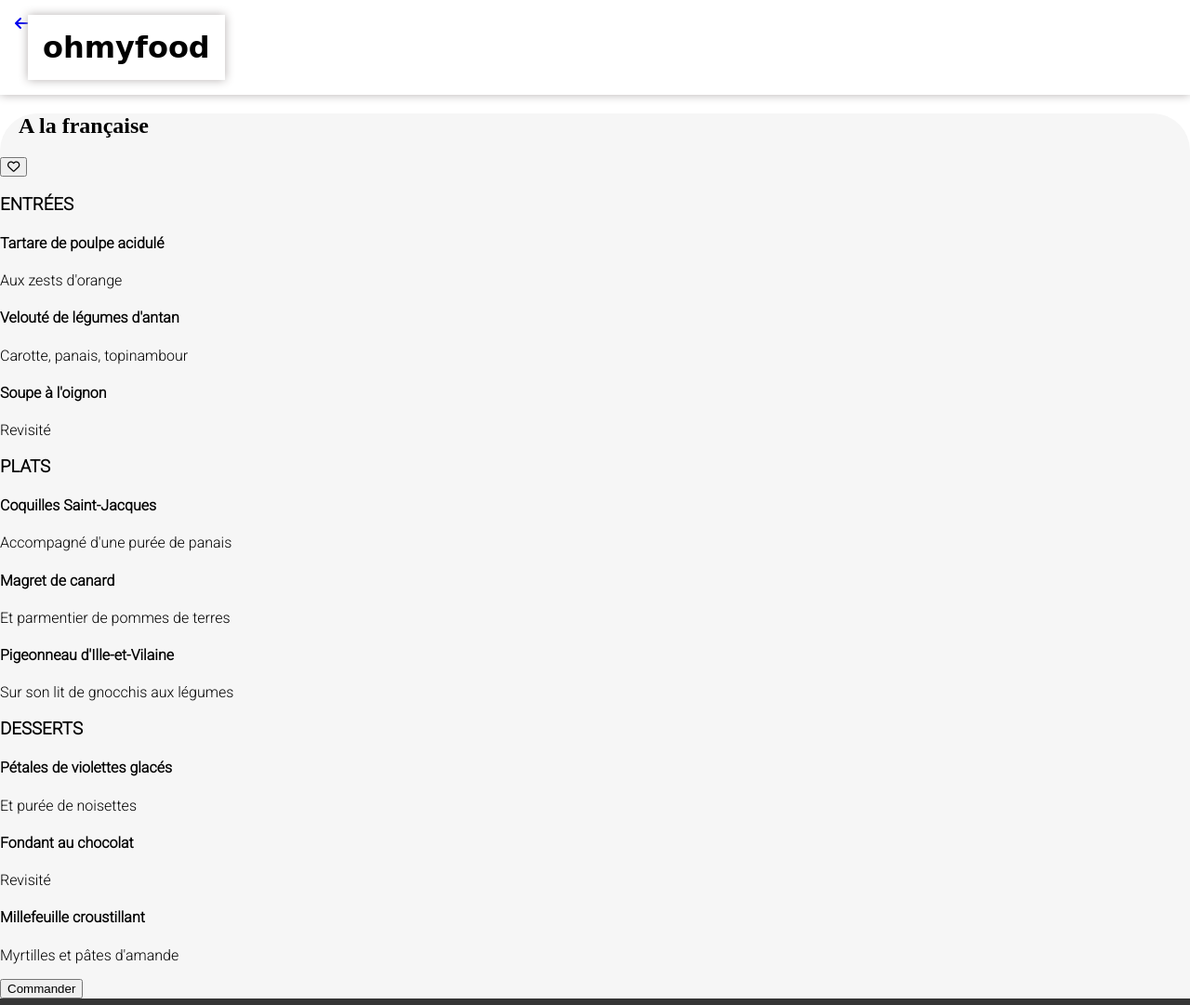
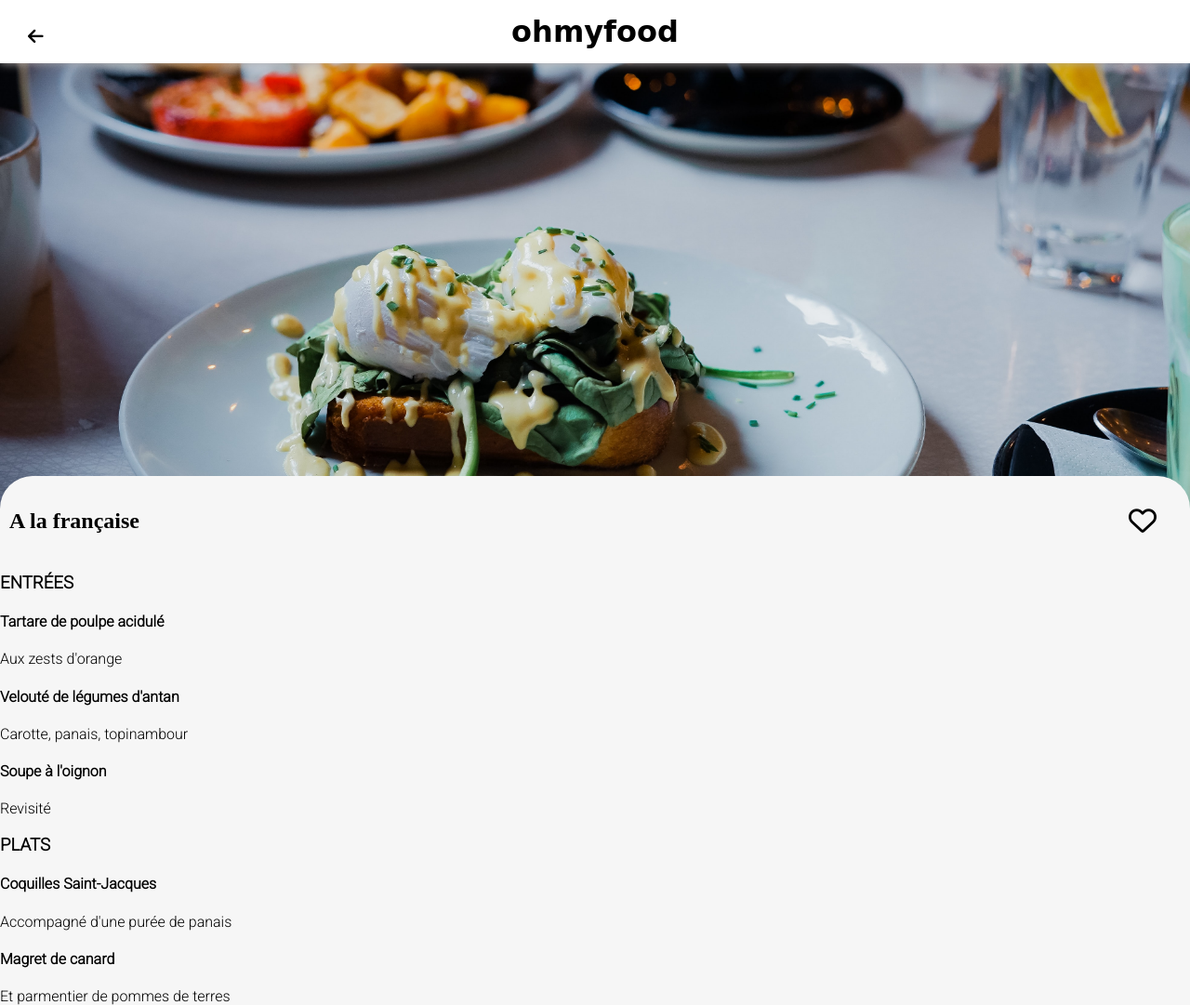
Before and after one commit to CDIYAR/CELIKDIYAR_3_13122021, a plain HTML site: page Menu-A-LaFrançaise.html in a window 1280 px wide. Shown: the top 1081 px of the page at 93% size. Drawn offline with Linux system fonts and the light colour scheme; a web font is replaced by a local one.

Commit message:
version 10 du projet

```diff
--- a/Menu-A-LaFrançaise.html
+++ b/Menu-A-LaFrançaise.html
@@ -17,12 +17,13 @@
 
         <a href="index.html">
 
-            <i class="fas fa-arrow-left"></i> </a>
+            <i class="fas fa-arrow-left  arrow-i"></i> </a>
 
-            <H1 class="mon-logo-principale">ohmyfood</H1>
+            <H1 class="mon-logo-principale-page">ohmyfood</H1>
 
     </header>
 
+<img class="grande-img"src="./images/restaurants/toa-heftiba-DQKerTsQwi0-unsplash.jpg" alt="">
 
     <main class="main-pages">
 
@@ -31,9 +32,9 @@
 
             <h2 class="titre-pages">A la française</h2>
 
-            <button>
+            <div class="div-heart">
                 <i class="far fa-heart"></i>
-            </button>
+            </div>
 
 
         </section>
@@ -199,10 +200,15 @@
 
         </article>
 
-        <div>
 
-            <button>Commander</button>
-        </div>
+
+
+            <a class="button-a" href="#">
+                <button class="button-page">Commander</button>
+            </a>
+
+
+
 
 
     </main>
@@ -211,8 +217,6 @@
 
     <footer class="mon-footer">
 
-
-
         <p id="Titre-footer">ohmyfood</p>
 
         <ul id="ul-footer">
@@ -220,25 +224,25 @@
             <li>
                 <a class="footer-a" href="#">
                     <i class="fas fa-utensils"></i>
-                    <p class="P-footer" >Proposer un restaurant</p>
+                    <p class="P-footer">Proposer un restaurant</p>
                 </a>
             </li>
 
             <li>
                 <a class="footer-a" href="#">
                     <i class="fas fa-hands-helping"></i>
-                    <p class="P-footer" >Devenir partenaire</p>
+                    <p class="P-footer">Devenir partenaire</p>
                 </a>
             </li>
 
             <li>
-                <a href="#">
+                <a class="footer-a" href="#">
                     <p class="P-footer">Mentions légales</p>
                 </a>
             </li>
 
             <li>
-                <a href="#">
+                <a class="footer-a" href="#">
                     <p class="P-footer">Contact</p>
                 </a>
             </li>
@@ -246,7 +250,8 @@
         </ul>
 
 
-</footer>
+    </footer>
+
 
 
 </body>
--- a/pattern7-1/utils/_variables.scss
+++ b/pattern7-1/utils/_variables.scss
@@ -1,4 +1,4 @@
 $Primaire:#9356DC;
 $Secondaire:#FF79DA;
 $Tertiaire:#99E2D0;
-$fond-clr:#f6f6f6;
+$fondclr:#f6f6f6;
--- a/style.scss
+++ b/style.scss
@@ -3,7 +3,7 @@
 
 @import './pattern7-1/utils/variables';
 
-
+$fondclr:#f6f6f6;
 
 body{
     margin: 0px;
@@ -13,27 +13,6 @@ body{
 
 
 /********Header******/
-.mon-header-page{
-display: flex;
-margin: 0px;
-text-align: center;
-padding: 16px;
-box-shadow: 0 0 10px #b5b0b0;
-position: relative;
-
-
-}
-
-.titre-pages{
-    font-family: Shrikhand,"cursive";
-    margin-left: 20px;
-}
-
-.main-pages{
-    border-radius: 40px 40px 0px 0px ;
-    background-color: #f6f6f6;
-}
-
 
 
 #mon-header-index{
@@ -101,7 +80,7 @@ position: relative;
 
         }
 
-  }
+}
 
 
 
@@ -121,7 +100,7 @@ position: relative;
         margin-bottom: 10px;
     }
 
- }
+}
 
 
 
@@ -168,9 +147,6 @@ position: relative;
     color: #fff;
     margin-right: 15px;
 }
-
-
-
 
 
 
@@ -252,12 +228,12 @@ position: relative;
 .h3-figure{
     color: black;
     margin: 0px;
-    }
+}
 
-    .p-figure{
+.p-figure{
      color: black;
      margin: 0px;
-    }
+}
 
 
 
@@ -322,6 +298,104 @@ position: relative;
 
 
 
+/*******MesPages**********/
+
+
+/*****header****/
+
+
+.mon-header-page{
+    display: flex;
+    margin: 0px;
+    text-align: center;
+    padding: 15px;
+    box-shadow: 0 0 10px #b5b0b0;
+    position: relative;
+
+    a{
+        height: 0px;
+        width: 0px;
+
+        i{
+            margin: 15px;
+            font-size: 19px;
+            color: black;
+
+        }
+
+    }
+
+}
+
+.mon-logo-principale-page{
+    text-align: center;
+ font-family: 'Shrikhand',cursive;
+ margin: auto;
+}
+
+
+.main-pages{
+
+        background-color: $fondclr;
+        position: relative;
+        border-radius: 35px 35px 0px 0px;
+        margin-top: -60px;
+
+        .Nom-des-menus{
+            display: flex;
+            justify-content: space-between;
+            padding: 5px 10px 0px;
+            height: 80px;
+        }
+        .titre-pages{
+            font-family: Shrikhand,"cursive";
+            font-family: Shrikhand, "cursive";
+            height: 0px;
+            margin: 30px 0px;
+        }
+        .div-heart{
+
+            font-size: 30px;
+            margin: 26px;
+            }
+}
+
+
+
+
+.grande-img{
+    max-width: 100%;
+    max-height: 500px;
+    width: 100%;
+    object-fit: cover;
+}
+
+.button-page{
+    border: 0;
+        padding: 12px 20px;
+        font-size: 18px;
+        border-radius: 50px;
+        color: #fff;
+        background-color: #686868;
+        background-image: linear-gradient(0deg,$Primaire, $Secondaire);
+    box-shadow: 0.25rem 0.25rem 10px #c7c0c0;
+    justify-content: center;
+
+
+            &:hover{
+            cursor: pointer;
+            transition-duration: .25s;
+            box-shadow: 10px 10px 10px #dfdfdf;}
+
+
+}
+
+.button-a{
+    display: flex;
+    justify-content: center;
+    text-decoration: none;
+    padding: 40px 0px;
+}
 
 
 @media only screen and (max-width : 767px){
```
Also changed, not shown: Menu-LaNoteEnchantée.html (+8 -10 lines), Menu-LaPaletteDuGout.html (+4 -4 lines), Menu-LeDéliceDeSens.html (+1 -1 lines), style.css, 1 other file.
